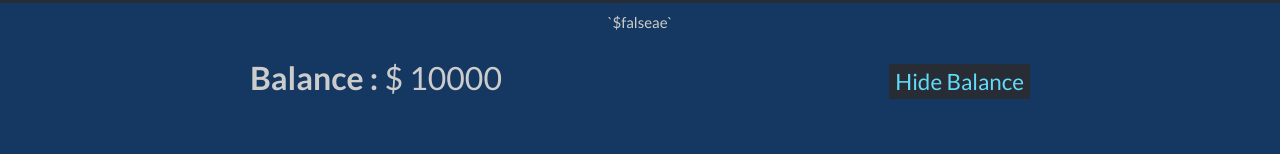
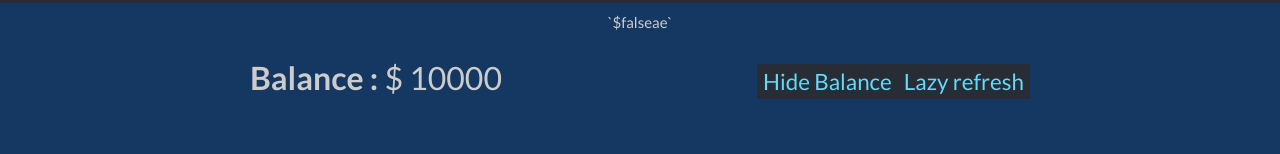
Before and after one commit to ibourn/coin-exchange, a React (Create React App) app: page / in a window 1280 px wide. Shown: the part 160-314 px from the top of the page. Built offline with nearby package versions, Linux system fonts and the light colour scheme; no server answers.

Commit message:
added autorefresh and change

```diff
--- a/src/components/AccountBalance/AccountBalance.jsx
+++ b/src/components/AccountBalance/AccountBalance.jsx
@@ -31,7 +31,8 @@ const Button = styled.button`
 
 export default function AccountBalance(props) {
 
-    const buttonText = props.showBalance ? 'Hide Balance' : 'Show Balance';
+    const buttonBalanceText = props.showBalance ? 'Hide Balance' : 'Show Balance';
+    const buttonRefreshText = props.isAutoRefresh ? 'Auto refresh' : 'Lazy refresh';
 
     const toggleBalance = props.showBalance ?
         <span><strong>Balance : </strong>$ {props.amount}</span> : null;
@@ -40,7 +41,8 @@ export default function AccountBalance(props) {
     return (
         <Section className="balance">
             {toggleBalance}
-            <Button onClick={props.handleToggleBalance}>{buttonText}</Button>
+            <Button onClick={props.handleAutoRefresh}>{buttonRefreshText}</Button>
+            <Button onClick={props.handleToggleBalance}>{buttonBalanceText}</Button>
         </Section>
     );
 }
--- a/src/components/Coins/Coin.jsx
+++ b/src/components/Coins/Coin.jsx
@@ -36,13 +36,14 @@ export default function Coin(props) {
         props.handleRefresh(props.id);
     }
 
+    const priceStyle = props.change >= 0 ? {color: "green"} : {color: "red"};
     //plus de render ds fonction mais toujours return statement qui passe en top level
     return (
         <tr>
             <Td>{props.name}</Td>
             <Td>{props.ticker}</Td>
             {props.showBalance ? <Td>{props.balance}</Td> : null}
-            <Td>${props.price}</Td>
+            <Td style={priceStyle}>${props.price}</Td>
             <Td>
                 <form action="">
                     <Button onClick={handleClick}>Refresh</Button>
--- a/src/pages/Home.jsx
+++ b/src/pages/Home.jsx
@@ -25,6 +25,7 @@ function Home(props) {
   const [balance, setBalance] = useState(10000);
   const [showBalance, setShowBalance] = useState(true);
   const [coinData, setCoinData] = useState([]);
+  const [isAutoRefresh, setIsAutoRefresh] = useState(false);
 
   /* possible mais piégeux : ne pas oublier on manipule un objet entier
   const [state, setState] = useSetSate({
@@ -40,8 +41,19 @@ useEffect(function() {
 
   } else {
     //component did update
+
   }
-
+  let interval = null;
+  if (isAutoRefresh) {
+    interval = setInterval(() => {
+      autoRefresh();
+      console.log("je refresh");
+    }, 20000);
+  } else if (!isAutoRefresh ) {
+    console.log("je stop le refresh");
+    clearInterval(interval);
+  }
+  return () => clearInterval(interval);
 });
 
 
@@ -88,6 +100,37 @@ const handleRefresh = async (valueChangeId) => {
 }
 
 
+const API_BASE_URL = 'https://api.coinpaprika.com/v1';
+
+  const getCoinPrice = (id) => {
+    return axios.get(`${tickerUrl}${id}`);
+  }
+
+  const autoRefresh = async () => {
+    // generate the new state by cloning the old state
+    // and updating the target coin price
+    const responses = coinData.map(async values => {
+      let newValues = { ...values }; // shallow copy
+        const response = await getCoinPrice(values.key);
+        newValues.price = formatPrice( response.data.quotes['USD'].price );
+      return newValues;
+    });
+    const newCoinData = await Promise.all(responses);
+
+    setCoinData(newCoinData);
+  }
+
+
+  const handleAutoRefresh = () => {
+    /* this.setState( function(oldState) {
+       return {
+         ...oldState,
+         showBalance: !oldState.showBalance
+       };
+     });*/
+     setIsAutoRefresh(oldValue => !oldValue);
+   }
+
   const handleToggleBalance = () => {
    /* this.setState( function(oldState) {
       return {
@@ -105,7 +148,9 @@ const handleRefresh = async (valueChangeId) => {
          <AccountBalance
           amount={balance}
           handleToggleBalance={handleToggleBalance}
-          showBalance={showBalance} />
+          handleAutoRefresh={handleAutoRefresh}
+          showBalance={showBalance}
+          isAutoRefresh={isAutoRefresh} />
         <CoinList
           coinData={coinData}
           handleRefresh={handleRefresh}
```
